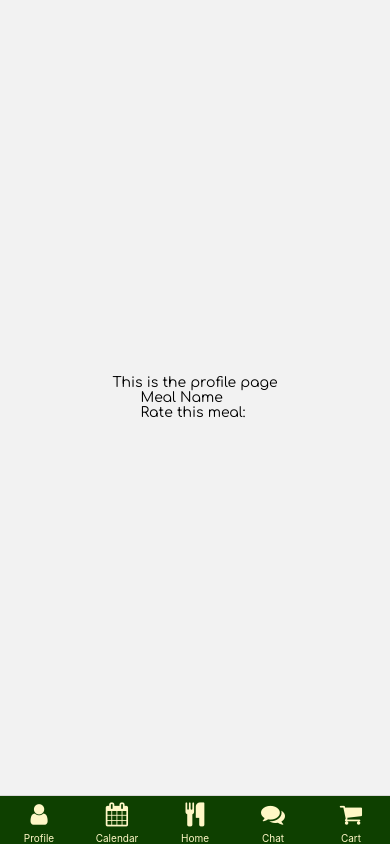
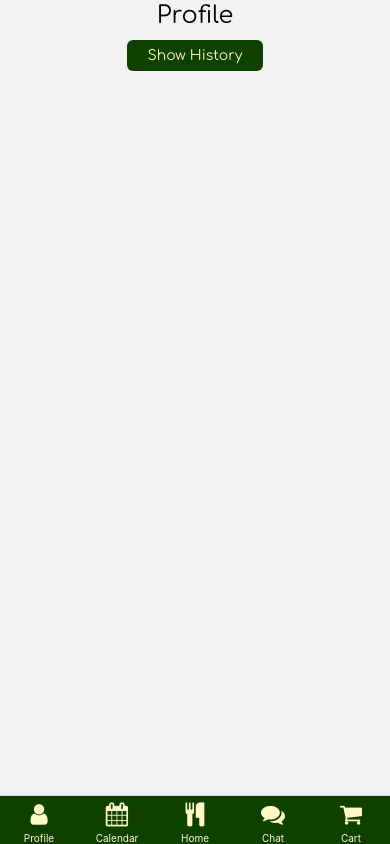
Before and after one commit to FreshFeasts/FreshFeasts, a React Native app: screen /Profile in a window 390 px wide. Built offline with nearby package versions, Linux system fonts and the light colour scheme.

Commit message:
🍝 completed order history skeleton

```diff
--- a/app.json
+++ b/app.json
@@ -6,7 +6,6 @@
     "orientation": "portrait",
     "userInterfaceStyle": "light",
     "splash": {
-      "image": "./assets/splash.png",
       "resizeMode": "contain",
       "backgroundColor": "#ffffff"
     },
--- a/package.json
+++ b/package.json
@@ -23,6 +23,7 @@
     "react-native": "0.72.3",
     "react-native-safe-area-context": "4.6.3",
     "react-native-screens": "~3.22.0",
+    "react-native-stars": "^1.2.2",
     "react-native-vector-icons": "^10.0.0"
   },
   "devDependencies": {
--- a/src/components/home/MealModal.js
+++ b/src/components/home/MealModal.js
@@ -1,4 +1,4 @@
-import React, { useState } from "react";
+import React, { useState, useEffect } from "react";
 import { Modal, Pressable, Text, View, Image } from "react-native";
 import Icon from "react-native-vector-icons/FontAwesome";
 import Nutrition from "./Nutrition";
@@ -29,19 +29,20 @@ const MealModal = ({ mealId }) => {
     nutrition: [
       { Calories: "120kcal" },
       { Sugar: "2g" },
-      { "Vitamin C": "10%" },
+      { VitaminC: "10%" },
     ],
   });
 
-  useEffect(() => {
-    getMealDetails(mealId)
-      .then((details) => {
-        setMeal(details);
-      })
-      .catch((err) => {
-        console.error("Error fetching meal info: ", err);
-      });
-  }, [mealId]);
+  // commenting out until ready to use
+  // useEffect(() => {
+  //   getMealDetails(mealId)
+  //     .then((details) => {
+  //       setMeal(details);
+  //     })
+  //     .catch((err) => {
+  //       console.error("Error fetching meal info: ", err);
+  //     });
+  // }, [mealId]);
 
   return (
     <View>
@@ -70,7 +71,7 @@ const MealModal = ({ mealId }) => {
               }}
               resizeMode="cover"
             />
-            <Text className="text-base text-white font-main m-2">
+            <Text className="text-sm text-white font-main m-2">
               {meal.description}
             </Text>
             <View className="flex-row flex-wrap items-center justify-center">
--- /dev/null
+++ b/src/components/profile/HistoryCard.js
@@ -0,0 +1,46 @@
+import React from "react";
+import { Text, View, Image } from "react-native";
+import Stars from "react-native-stars";
+
+const HistoryCard = ({ meal }) => {
+  //API Calls
+  //getAllOrders - returns all values from order for a particular user
+  //order date, delivery date, array of meals
+  //getMealBasics - returns meal name, image
+  //rateMeal - put request to increment rating. calc average on frontend
+
+  const rateMeal = (val) => {
+    // console.log(val);
+  }
+
+  return (
+    <View className="flex-1 items-center justify-center">
+    <View className='w-72 h-48 p-4 m-2 bg-white rounded-lg border-2 flex items-center'>
+      <Text className="font-main">{meal.name}</Text>
+      <Image
+        className="w-10/12 h-20 rounded-lg mb-2"
+        source={{
+          uri: meal.url,
+        }}
+        resizeMode="cover"
+      />
+      <Text className="font-main text-base">Rate this meal: </Text>
+      <Stars
+        half={true}
+        default={2.5}
+        update={(val) => {
+          rateMeal(val);
+        }}
+        spacing={4}
+        starSize={30}
+        count={5}
+        // fullStar={require('./images/starFilled.png')}
+        // emptyStar={require('./images/starEmpty.png')}
+        // halfStar={require('./images/starHalf.png')}
+      />
+
+    </View>
+    </View>
+  );
+};
+export default HistoryCard;
--- a/src/components/profile/OrderHistory.js
+++ b/src/components/profile/OrderHistory.js
@@ -1,19 +1,41 @@
-import {  Text, View, StatusBar } from "react-native";
+import React from 'react';
+import {  Pressable, ScrollView, Text, View } from "react-native";
+import HistoryCard from './HistoryCard';
+//import {getAllOrder, getMealBasics, rateMeal} from "../../utils/apis/api";
 
-const OrderHistory = () => {
+const OrderHistory = ({userId, history, setHistory}) => {
+  const cart = {
+    deliveryDate: 'August 1, 2023', //will update with proper dateFNS
+    orderDate: 'August 1, 2023',
+    meals: [{
+      name: 'Spaghetti',
+      url: 'https://images.pexels.com/photos/128408/pexels-photo-128408.jpeg?auto=compress&cs=tinysrgb&w=1260&h=750&dpr=2'
+    }, {
+      name: 'Calamari',
+      url: 'https://images.pexels.com/photos/4181933/pexels-photo-4181933.jpeg?auto=compress&cs=tinysrgb&w=1260&h=750&dpr=2'
+    }, {
+      name: 'Crabby Pattie',
+      url: "https://static.wikia.nocookie.net/spongebob/images/0/0b/The_Krabby_Patty_That_Ate_Bikini_Bottom_072.png/revision/latest/scale-to-width-down/1000?cb=20221028203009"
+    }]
+  }
+
   //API Calls
     //getAllOrders - returns all values from order for a particular user
       //order date, delivery date, array of meals
     //getMealBasics - returns meal name, image
     //rateMeal - put request to increment rating. calc average on frontend
-
-    //question - should we save user rating in the order table.  array of {meal id, rating}
-
   return (
-    <View>
-      <Text className="font-main">Meal Name</Text>
-      <Text className="font-main">Rate this meal: </Text>
+    <ScrollView bounces={false}>
+    <View className="flex-1 justify-center items-center">
+      <Text className="font-main text-xl">{cart.deliveryDate}</Text>
+      {cart.meals.map((meal) =>
+        <HistoryCard key={meal.name} meal={meal}/>
+      )}
+      <Pressable className="px-4 py-2 bg-pakistangreen rounded-md" onPress={() => setHistory(!history)}>
+          <Text className="text-lemonchiffon font-main"> Close History </Text>
+        </Pressable>
     </View>
+    </ScrollView>
   );
 };
 export default OrderHistory;
--- a/src/screens/ProfileScreen.js
+++ b/src/screens/ProfileScreen.js
@@ -1,15 +1,23 @@
-import {  Text, View, StatusBar } from "react-native";
-import OrderHistory from '../components/profile/OrderHistory'
+import React, { useState } from "react";
+import { SafeAreaView, Text, View, StatusBar, Pressable } from "react-native";
+import OrderHistory from "../components/profile/OrderHistory";
 
-const ProfileScreen = ({navigation}) => {
+const ProfileScreen = ({ navigation }) => {
+  const [history, setHistory] = useState(false);
 
   return (
-    <>
-    <View className="flex-1 items-center justify-center">
-      <Text className="font-main">This is the profile page</Text>
-      <OrderHistory />
-    </View>
-    </>
+    <SafeAreaView className="flex-1 items-center">
+      {history ? (
+        <OrderHistory history={history} setHistory={setHistory} />
+      ) : (
+        <>
+        <Text className="font-main text-2xl mb-2">Profile</Text>
+        <Pressable className="px-4 py-2 bg-pakistangreen rounded-md" onPress={() => setHistory(!history)}>
+          <Text className="text-lemonchiffon font-main"> Show History </Text>
+        </Pressable>
+        </>
+      )}
+    </SafeAreaView>
   );
 };
 export default ProfileScreen;
```
Also changed, not shown: assets/images/starFilled.png (added), 1 other file (tests, documents, lock files or other folders).
